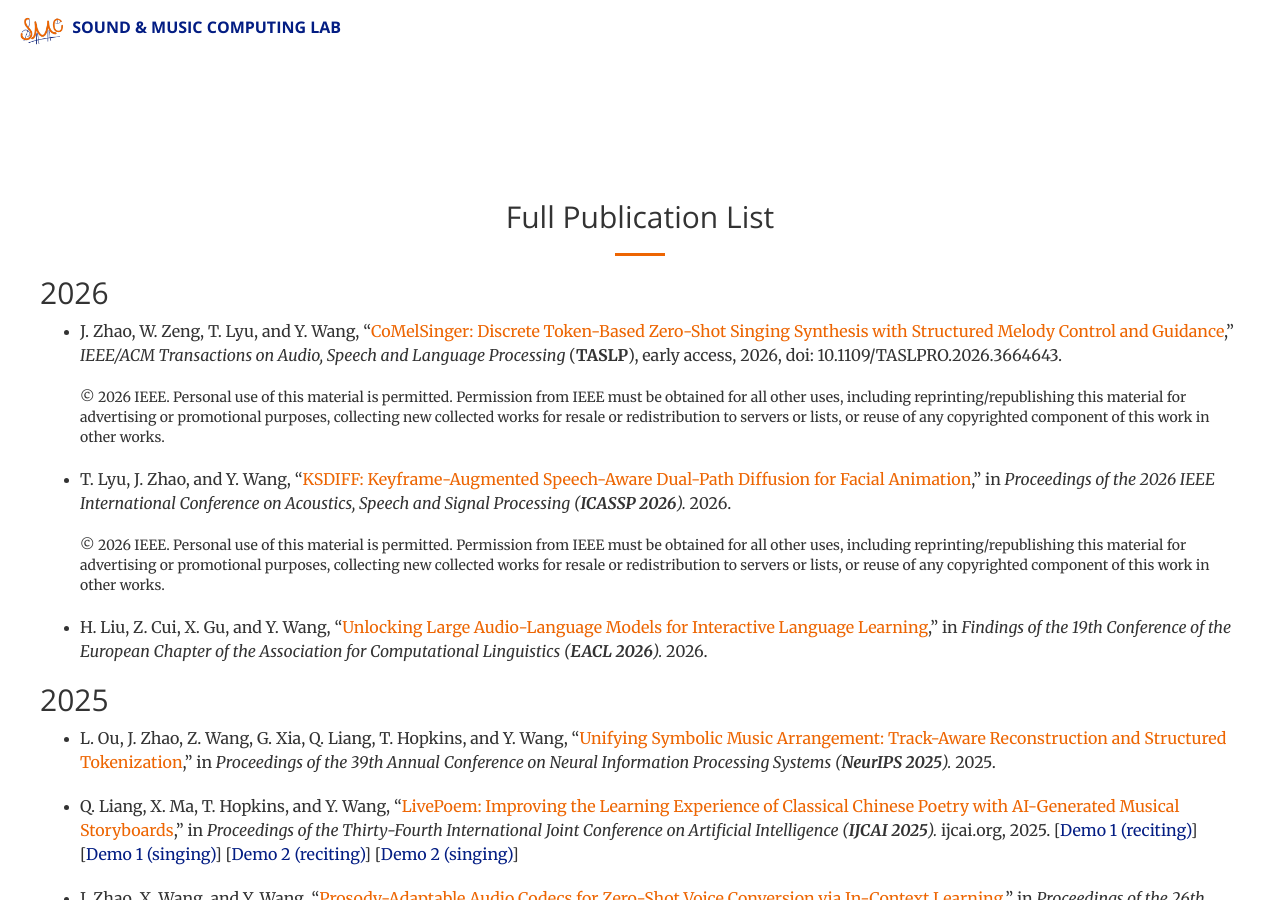
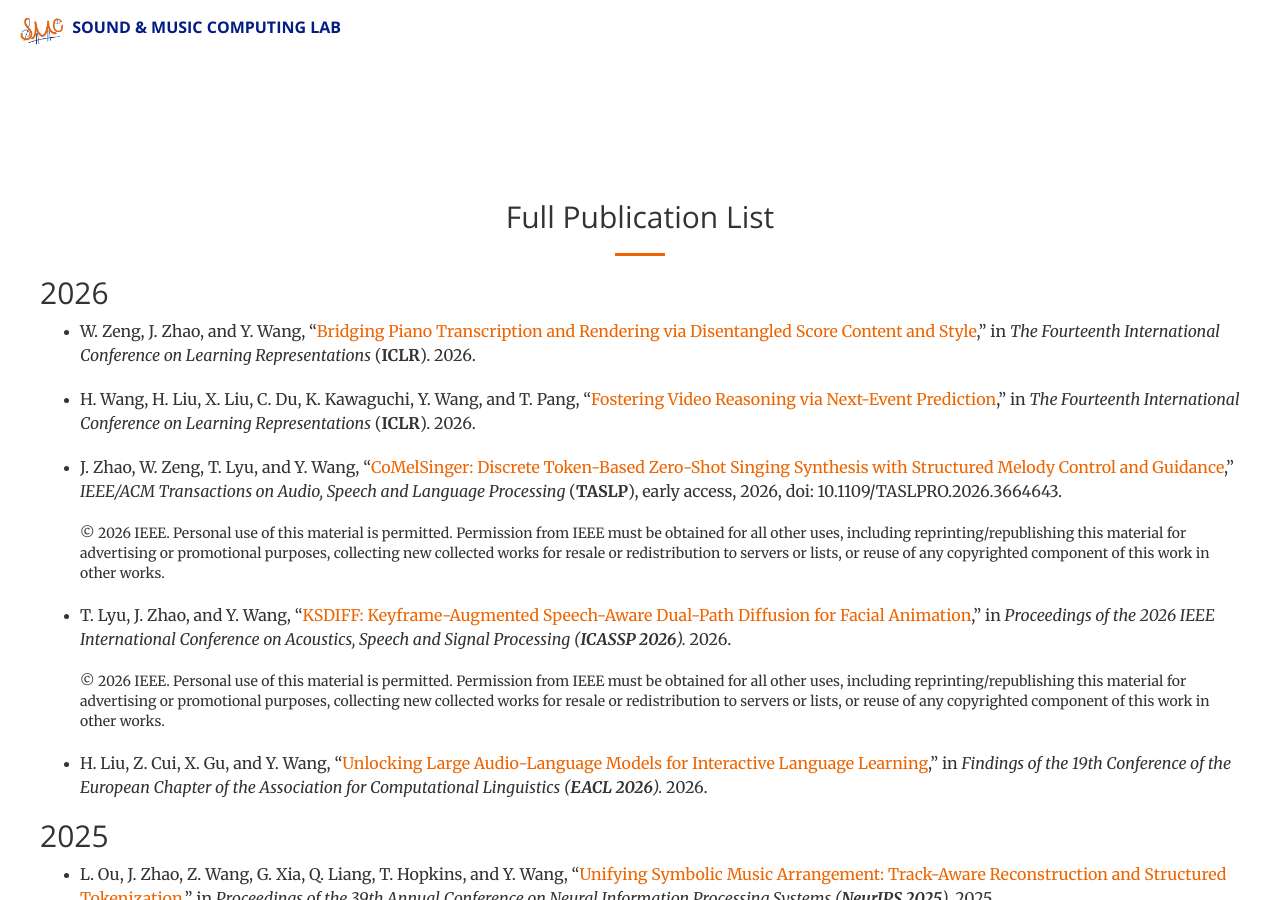
Before and after one commit to SMCNUS/SMCNUS.github.io, a Jekyll site: the page built from _posts/2022-07-28-publication.html, in a window 1280 px wide and 900 px high. Built offline with Jekyll 4.4.1, drawn with Linux system fonts in a browser that asks for light colours; nearby versions of some CDN libraries; library files that are not in the unit come from our copies.

Commit message:
update publications

```diff
--- a/_includes/info.html
+++ b/_includes/info.html
@@ -83,9 +83,9 @@
 
                 <li><div class="indent2"><b>[2026.02]</b> New paper <em><a href="archive/pdf/2026/2026_CoMelSinger.pdf" target="_blank">CoMelSinger: Discrete Token-Based Zero-Shot Singing Synthesis with Structured Melody Control and Guidance</a></em> is accepted by TASLP 2026. Congrats to Junchuan, Zengwei, and Tianle!</div></li>
 
-                <li><div class="indent2"><b>[2026.02]</b> New paper <em>Bridging Piano Transcription and Rendering via Disentangled Score Content and Style</em> is accepted by ICLR 2026. Congrats to Zengwei, and Junchuan!</div></li>
+                <li><div class="indent2"><b>[2026.02]</b> New paper <em><a href="archive/pdf/2026/2026_Bridging_Piano_Transcription.pdf" target="_blank">Bridging Piano Transcription and Rendering via Disentangled Score Content and Style</a></em> is accepted by ICLR 2026. Congrats to Zengwei, and Junchuan!</div></li>
 
-                <li><div class="indent2"><b>[2026.02]</b> New paper <em>Fostering Video Reasoning via Next-Event Prediction</em> is accepted by ICLR 2026. Congrats to Hongfu!</div></li>
+                <li><div class="indent2"><b>[2026.02]</b> New paper <em><a href="archive/pdf/2026/2026_Fostering_Video_Reasoning.pdf" target="_blank">Fostering Video Reasoning via Next-Event Prediction</a></em> is accepted by ICLR 2026. Congrats to Hongfu!</div></li>
 
                 <li><div class="indent2"><b>[2026.02]</b> New paper <em><a href="archive/pdf/2026/2026_KSDIFF.pdf" target="_blank">KSDIFF: Keyframe-Augmented Speech-Aware Dual-Path Diffusion for Facial Animation</a></em> is accepted by ICASSP 2026. Congrats to Tianle, and Junchuan!</div></li>
 
--- a/_includes/publication.html
+++ b/_includes/publication.html
@@ -18,7 +18,11 @@
     </div>
     <div class="row">
         <ul>
-            <li><p class="text-align">J. Zhao, W. Zeng, T. Lyu, and Y. Wang, “<a href="archive/pdf/2026/2026_CoMelSinger.pdf" target="_blank">CoMelSinger: Discrete Token-Based Zero-Shot Singing Synthesis with Structured Melody Control and Guidance</a>,” <i>IEEE/ACM Transactions on Audio, Speech and Language Processing</i> (<b>TASLP</b>), early access, 2026, doi: 10.1109/TASLPRO.2026.3664643.</p>&copy; 2026 IEEE. Personal use of this material is permitted. Permission from IEEE must be obtained for all other uses, including reprinting/republishing this material for advertising or promotional purposes, collecting new collected works for resale or redistribution to servers or lists, or reuse of any copyrighted component of this work in other works.<p></p></li>
+            <li><p class="text-align">W. Zeng, J. Zhao, and Y. Wang, “<a href="archive/pdf/2026/2026_Bridging_Piano_Transcription.pdf" target="_blank">Bridging Piano Transcription and Rendering via Disentangled Score Content and Style</a>,” in <i>The Fourteenth International Conference on Learning Representations</i> (<b>ICLR</b>). 2026.</p></li>
+
+            <li><p class="text-align">H. Wang, H. Liu, X. Liu, C. Du, K. Kawaguchi, Y. Wang, and T. Pang, “<a href="archive/pdf/2026/2026_Fostering_Video_Reasoning.pdf" target="_blank">Fostering Video Reasoning via Next-Event Prediction</a>,” in <i>The Fourteenth International Conference on Learning Representations</i> (<b>ICLR</b>). 2026.</p></li>
+
+            <li><p class="text-align">J. Zhao, W. Zeng, T. Lyu, and Y. Wang, “<a href="archive/pdf/2026/2026_CoMelSinger.pdf" target="_blank">CoMelSinger: Discrete Token-Based Zero-Shot Singing Synthesis with Structured Melody Control and Guidance</a>,” in <i>IEEE/ACM Transactions on Audio, Speech and Language Processing</i> (<b>TASLP</b>), early access, 2026, doi: 10.1109/TASLPRO.2026.3664643.</p>&copy; 2026 IEEE. Personal use of this material is permitted. Permission from IEEE must be obtained for all other uses, including reprinting/republishing this material for advertising or promotional purposes, collecting new collected works for resale or redistribution to servers or lists, or reuse of any copyrighted component of this work in other works.<p></p></li>
 
             <li><p class="text-align">T. Lyu, J. Zhao, and Y. Wang, “<a href="archive/pdf/2026/2026_KSDIFF.pdf" target="_blank">KSDIFF: Keyframe-Augmented Speech-Aware Dual-Path Diffusion for Facial Animation</a>,” in <i>Proceedings of the 2026 IEEE International Conference on Acoustics, Speech and Signal Processing (<b>ICASSP 2026</b>).</i> 2026.</p>&copy; 2026 IEEE. Personal use of this material is permitted. Permission from IEEE must be obtained for all other uses, including reprinting/republishing this material for advertising or promotional purposes, collecting new collected works for resale or redistribution to servers or lists, or reuse of any copyrighted component of this work in other works.<p></p></li>
 
--- a/_posts/2022-07-28-publication.html
+++ b/_posts/2022-07-28-publication.html
@@ -30,6 +30,10 @@
         </div>
         <div class="row">
             <ul>
+                <li><p class="text-align">W. Zeng, J. Zhao, and Y. Wang, “<a href="archive/pdf/2026/2026_Bridging_Piano_Transcription.pdf" target="_blank">Bridging Piano Transcription and Rendering via Disentangled Score Content and Style</a>,” in <i>The Fourteenth International Conference on Learning Representations</i> (<b>ICLR</b>). 2026.</p></li>
+
+                <li><p class="text-align">H. Wang, H. Liu, X. Liu, C. Du, K. Kawaguchi, Y. Wang, and T. Pang, “<a href="archive/pdf/2026/2026_Fostering_Video_Reasoning.pdf" target="_blank">Fostering Video Reasoning via Next-Event Prediction</a>,” in <i>The Fourteenth International Conference on Learning Representations</i> (<b>ICLR</b>). 2026.</p></li>
+
                 <li><p class="text-align">J. Zhao, W. Zeng, T. Lyu, and Y. Wang, “<a href="archive/pdf/2026/2026_CoMelSinger.pdf" target="_blank">CoMelSinger: Discrete Token-Based Zero-Shot Singing Synthesis with Structured Melody Control and Guidance</a>,” <i>IEEE/ACM Transactions on Audio, Speech and Language Processing</i> (<b>TASLP</b>), early access, 2026, doi: 10.1109/TASLPRO.2026.3664643.</p>&copy; 2026 IEEE. Personal use of this material is permitted. Permission from IEEE must be obtained for all other uses, including reprinting/republishing this material for advertising or promotional purposes, collecting new collected works for resale or redistribution to servers or lists, or reuse of any copyrighted component of this work in other works.<p></p></li>
 
                 <li><p class="text-align">T. Lyu, J. Zhao, and Y. Wang, “<a href="archive/pdf/2026/2026_KSDIFF.pdf" target="_blank">KSDIFF: Keyframe-Augmented Speech-Aware Dual-Path Diffusion for Facial Animation</a>,” in <i>Proceedings of the 2026 IEEE International Conference on Acoustics, Speech and Signal Processing (<b>ICASSP 2026</b>).</i> 2026.</p>&copy; 2026 IEEE. Personal use of this material is permitted. Permission from IEEE must be obtained for all other uses, including reprinting/republishing this material for advertising or promotional purposes, collecting new collected works for resale or redistribution to servers or lists, or reuse of any copyrighted component of this work in other works.<p></p></li>
```
Also changed, not shown: 2 other files.
